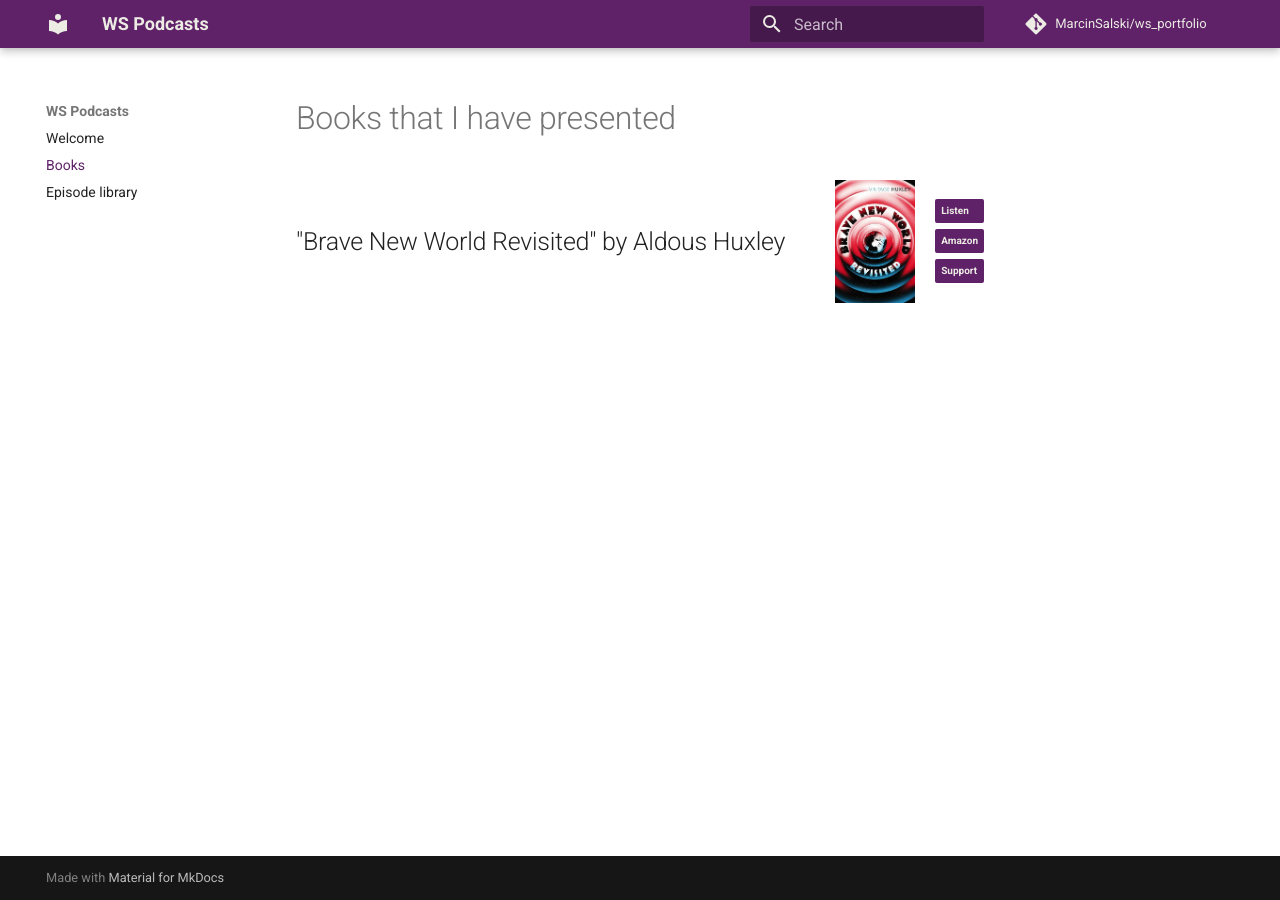
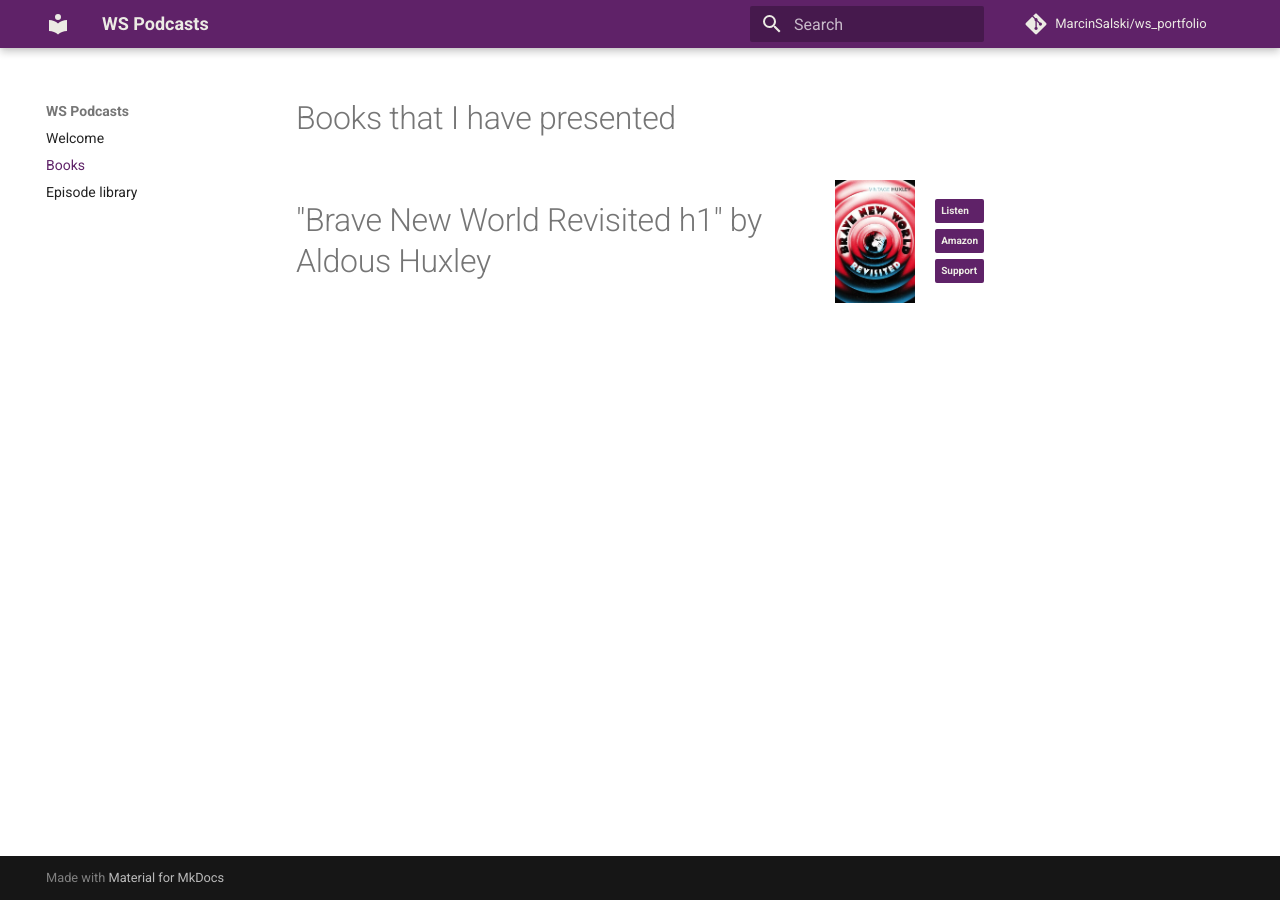
Before and after one commit to MarcinSalski/ws_portfolio, an MkDocs documentation site: the page built from docs/Books/index.md, in a window 1280 px wide. Built offline with MkDocs 1.6.1 and Material for MkDocs 9.7.7, drawn with Linux system fonts in a browser that asks for light colours; comment, search, counter and statistics services are not loaded.

Commit message:
wielkosc tekstu

```diff
--- a/docs/Books/index.md
+++ b/docs/Books/index.md
@@ -4,7 +4,7 @@
 
   <!-- Lewa kolumna: tytuł -->
   <div style="flex: 1;">
-    <h2 style="margin: 0;">"Brave New World Revisited" by Aldous Huxley</h2>
+    <h1 style="margin: 0;">"Brave New World Revisited h1" by Aldous Huxley</h1>
   </div>
 
   <!-- Środkowa kolumna: okładka -->
```
